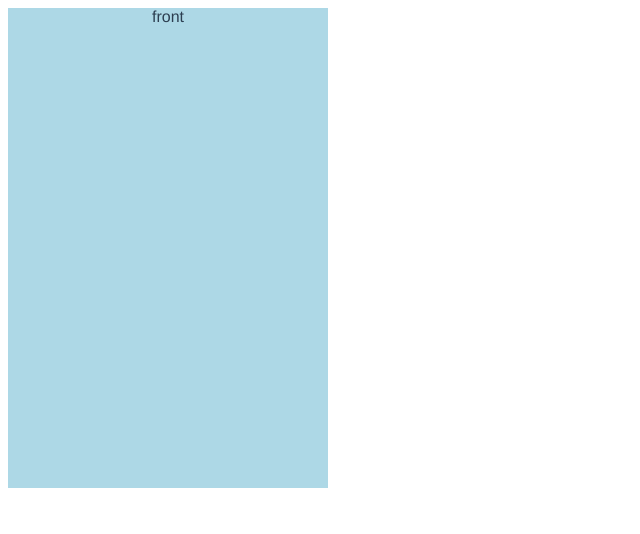
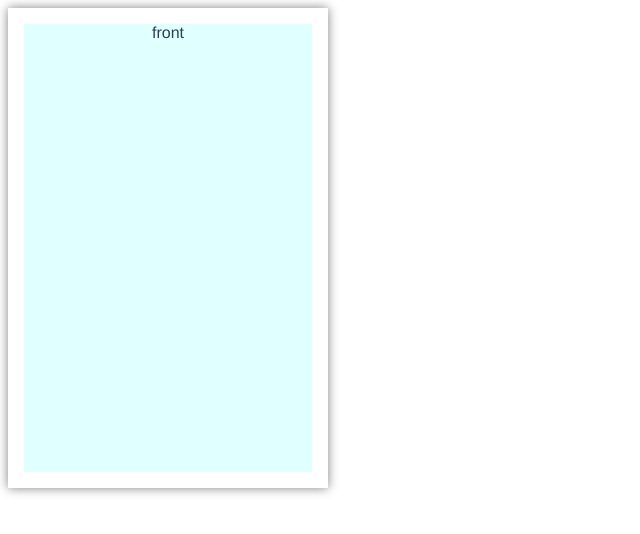
Before and after one commit to EdwardYule/flashCard, a Vue app in the folder frontEnd/: page /#/ in a window 1280 px wide. Shown: the top 534 px of the page, without its empty margins (0-640 px from the left). Built offline with nearby package versions, Linux system fonts and the light colour scheme.

Commit message:
✨ feat: 卡片

```diff
--- a/frontEnd/src/components/Card.vue
+++ b/frontEnd/src/components/Card/Card.vue
@@ -26,6 +26,7 @@ export default {
 </script>
 
 <style lang="scss" scoped>
+$padding: 16px;
 .card {
   perspective: 1000px;
   width: 320px;
@@ -33,23 +34,27 @@ export default {
   transition: 0.6s;
   transform-style: preserve-3d;
   position: relative;
+  box-shadow: 0 0 10px gray;
+  cursor: pointer;
+  padding: $padding;
+  box-sizing: border-box;
+  user-select: none;
   &.flip{
     transform: rotateY(180deg);
   }
   .front,.back {
-    width: 100%;
-    height: 100%;
+    width: calc(100% - $padding * 2);
+    height: calc(100% - $padding * 2);
     backface-visibility: hidden;
     position: absolute;
-    top: 0;
-    left: 0;
+    top: $padding;
+    left: $padding;
+    background-color: lightcyan;
   }
   .front{
-    background-color: lightblue;
     z-index: 1;
   }
   .back{
-    background-color: lightcoral;
     transform: rotateY(180deg);
   }
 }
--- /dev/null
+++ b/frontEnd/src/components/Card/CardGroup.vue
@@ -0,0 +1,36 @@
+<template>
+  <div class="card-group">
+    <Card>
+      <template v-slot:front>
+        front
+      </template>
+      <template v-slot:back>
+        back
+      </template>
+    </Card>
+  </div>
+</template>
+
+<script>
+import Card from "./Card.vue";
+export default {
+  name: "CardGroup",
+  components: {
+    Card,
+  },
+  props: {
+    cards: {
+      type: Array,
+      default(){
+        return [
+          {}
+        ];
+      }
+    }
+  }
+}
+</script>
+
+<style>
+
+</style>
--- a/frontEnd/src/views/HomeView.vue
+++ b/frontEnd/src/views/HomeView.vue
@@ -1,22 +1,20 @@
 <template>
   <div class="home">
-    <Card>
-      <template v-slot:front>
-        front
-      </template>
-      <template v-slot:back>
-        back
-      </template>
-    </Card>
+    <CardGroup :cards="cards" />
   </div>
 </template>
 
 <script>
-import Card from "@/components/Card.vue";
+import CardGroup from "@/components/Card/CardGroup.vue";
 export default {
   name: 'HomeView',
   components: {
-    Card,
+    CardGroup,
+  },
+  data(){
+    return {
+      cards: [],
+    }
   }
 }
 </script>
```
